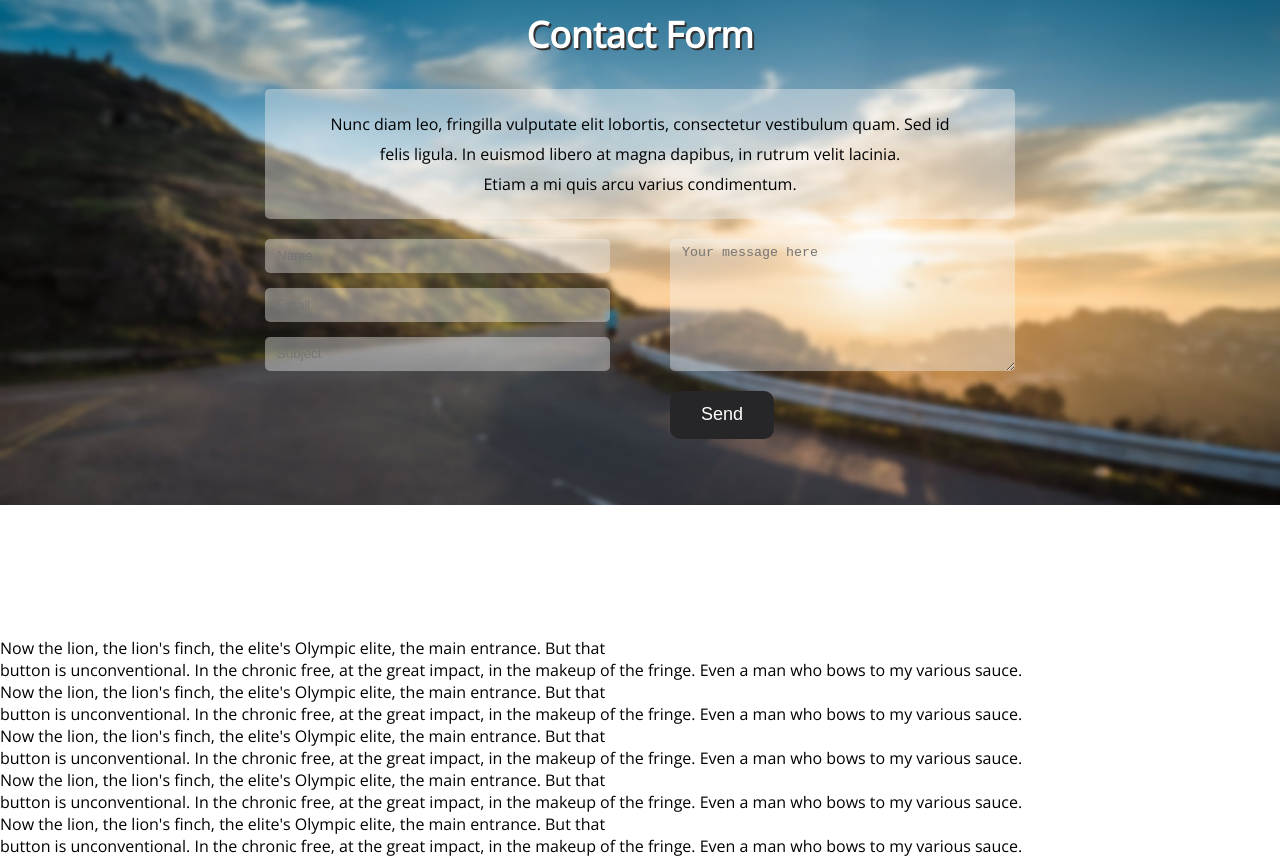
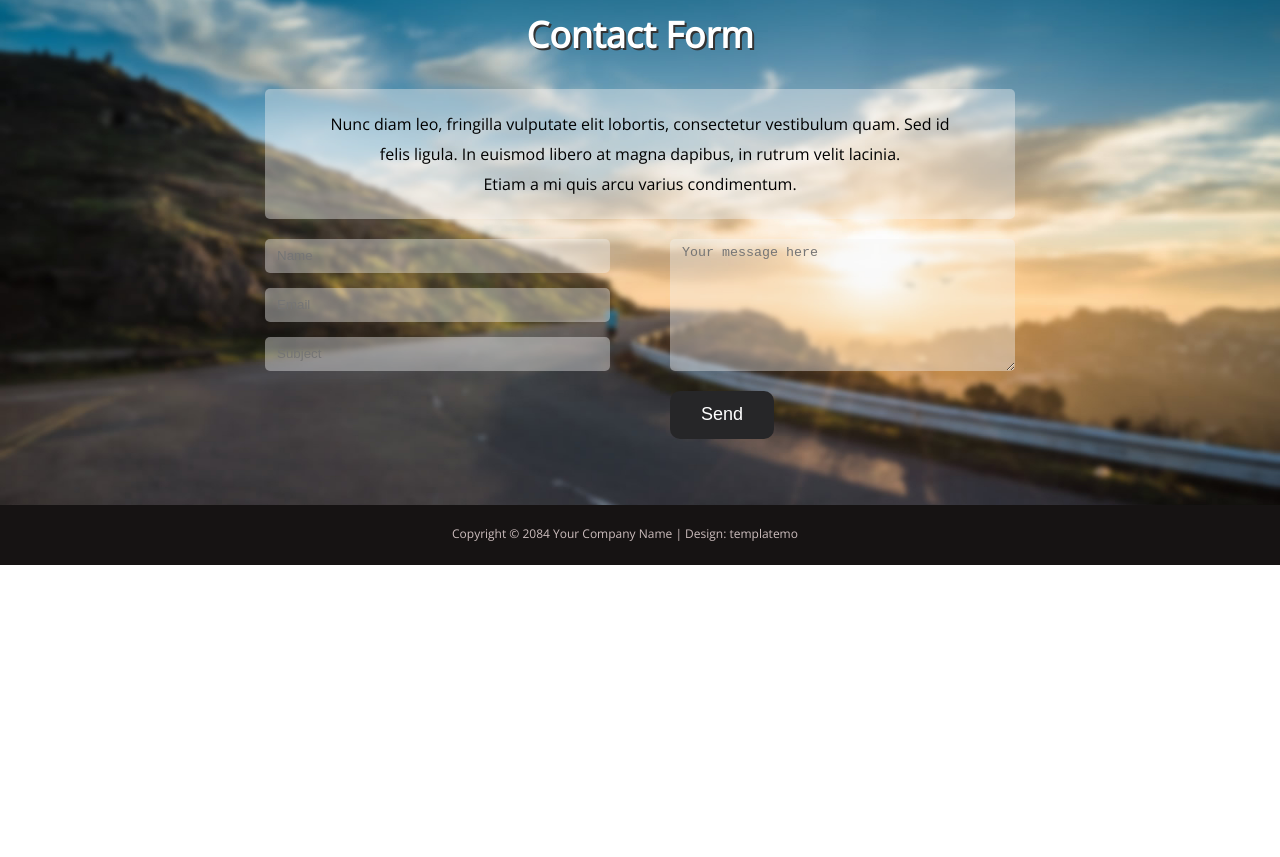
Before and after one commit to dennisQ23/conquer, a plain HTML site: page index.html in a window 1280 px wide. Shown: the part 3757-4614 px from the top of the page. After the commit the page ends 4322 px from the top, so only its background shows below. Drawn offline with nearby package versions, Linux system fonts and the light colour scheme.

Commit message:
Add the Footer section

```diff
--- a/index.html
+++ b/index.html
@@ -316,49 +316,17 @@
         </div>
       </div>
     </section>
-
     <!-- end of contact section -->
     <!-- footer section -->
+    <footer id="footer" class="footer-area">
+      <div class="footer-container">
+        <div class="footer-col">
+          <p class="copy">
+            Copyright © 2084 Your Company Name | Design: templatemo
+          </p>
+        </div>
+      </div>
+    </footer>
     <!-- end of footer section -->
-    <p>
-      <br />
-      <br />
-      <br />
-      <br />
-      <br /><br />
-      Now the lion, the lion's finch, the elite's Olympic elite, the main
-      entrance. But that
-      <br />
-      button is unconventional. In the chronic free, at the great impact, in the
-      makeup of the fringe. Even a man who bows to my various sauce.
-    </p>
-    <p>
-      Now the lion, the lion's finch, the elite's Olympic elite, the main
-      entrance. But that
-      <br />
-      button is unconventional. In the chronic free, at the great impact, in the
-      makeup of the fringe. Even a man who bows to my various sauce.
-    </p>
-    <p>
-      Now the lion, the lion's finch, the elite's Olympic elite, the main
-      entrance. But that
-      <br />
-      button is unconventional. In the chronic free, at the great impact, in the
-      makeup of the fringe. Even a man who bows to my various sauce.
-    </p>
-    <p>
-      Now the lion, the lion's finch, the elite's Olympic elite, the main
-      entrance. But that
-      <br />
-      button is unconventional. In the chronic free, at the great impact, in the
-      makeup of the fringe. Even a man who bows to my various sauce.
-    </p>
-    <p>
-      Now the lion, the lion's finch, the elite's Olympic elite, the main
-      entrance. But that
-      <br />
-      button is unconventional. In the chronic free, at the great impact, in the
-      makeup of the fringe. Even a man who bows to my various sauce.
-    </p>
   </body>
 </html>
--- a/style.css
+++ b/style.css
@@ -481,3 +481,24 @@ h6,
   height: 48px;
   border: none;
 }
+
+/* footer section */
+footer {
+  background-color: rgb(22, 19, 19);
+}
+
+.footer-container {
+  width: 1170px;
+  height: 60px;
+
+  margin: 0 auto;
+}
+
+.footer-col .copy {
+  width: 1140px;
+  height: 20px;
+  color: rgb(204, 189, 189);
+  font-size: 12px;
+  padding: 20px;
+  text-align: center;
+}
```
